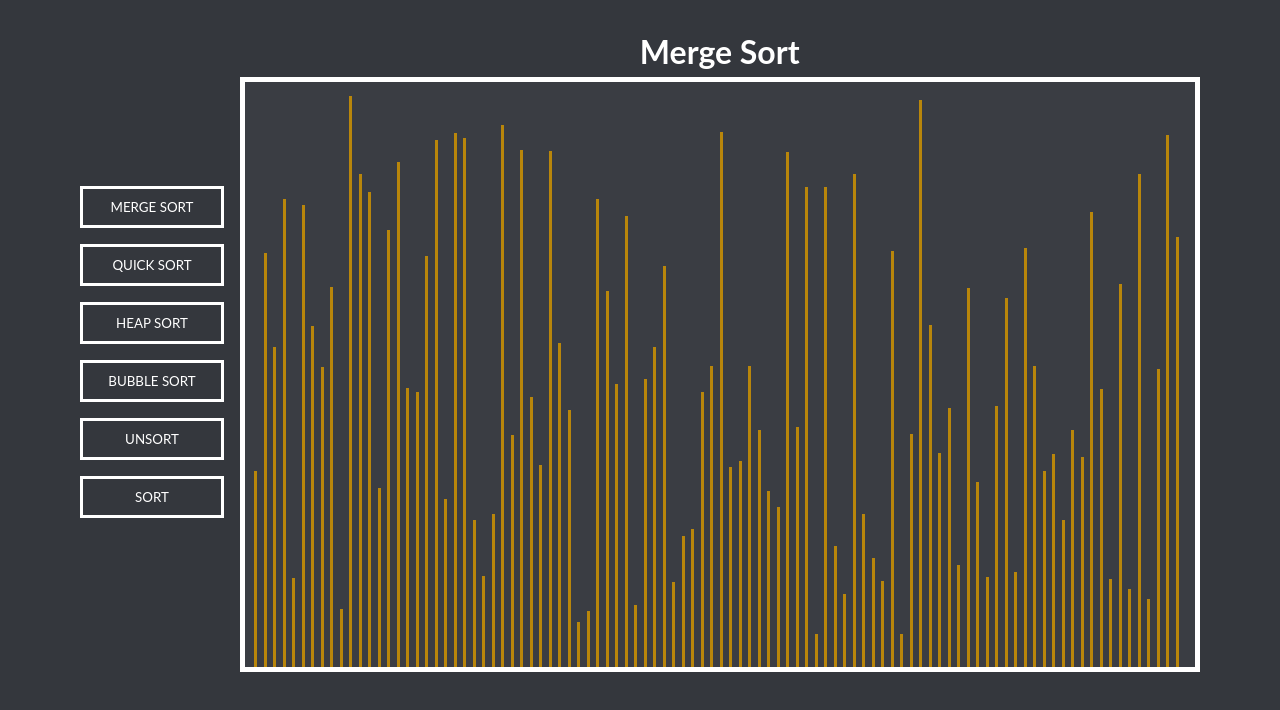
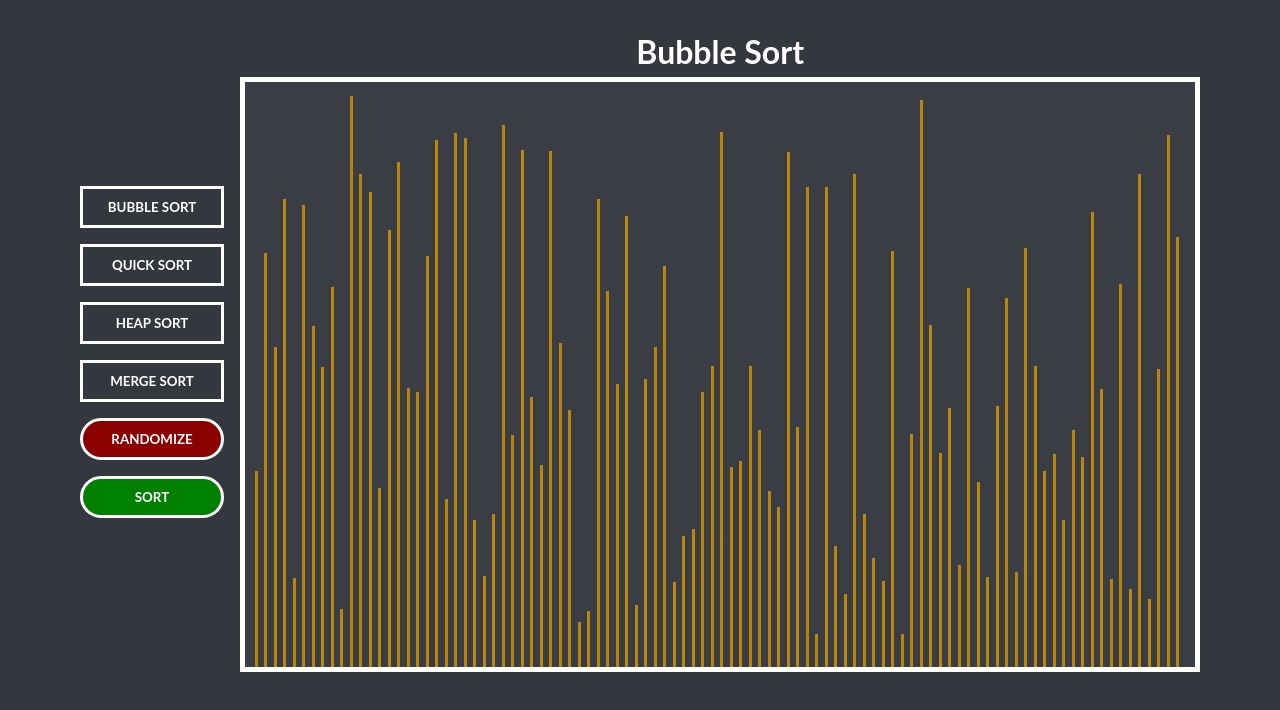
Before and after one commit to danemaison/sorting_visualizer, a React app: page / in a window 1280 px wide. Shown: the top 710 px of the page. Built offline with nearby package versions, Linux system fonts and the light colour scheme; the HTML template or start-up script is replaced by a standard one.

Commit message:
updated merge sort and added heapsort and quicksort files

```diff
--- a/package.json
+++ b/package.json
@@ -5,7 +5,7 @@
   "main": "index.js",
   "scripts": {
     "build": "webpack",
-    "watch": "webpack --watch",
+    "watch": "webpack --watch --mode development",
     "test": "echo \"Error: no test specified\" && exit 1"
   },
   "husky": {
--- a/src/algorithms/bubblesort.js
+++ b/src/algorithms/bubblesort.js
@@ -1,10 +1,9 @@
 const bubbleSort = async ([...arr]) => {
   let swapped;
-
   do {
     swapped = false;
     for (let i = 0; i < arr.length - 1; i++) {
-      if (arr[i].height < arr[i + 1].height) {
+      if (arr[i].height > arr[i + 1].height) {
         await swap(arr, i);
         swapped = true;
       }
@@ -23,7 +22,7 @@ const swap = (arr, index) => {
       arr[index] = arr[index + 1];
       arr[index + 1] = temp;
       resolve();
-    }, 50)
+    }, 0)
   );
 };
 
--- a/src/algorithms/mergesort.js
+++ b/src/algorithms/mergesort.js
@@ -0,0 +1,27 @@
+const mergeSort = ([...arr]) => {
+  if (arr.length <= 1) return arr;
+  const middle = Math.floor(arr.length / 2);
+  const left = arr.slice(0, middle);
+  const right = arr.slice(middle);
+  return merge(mergeSort(left), mergeSort(right));
+};
+
+const merge = (left, right) => {
+  let result = []; let leftIndex = 0; let rightIndex = 0;
+  while (leftIndex < left.length && rightIndex < right.length) {
+    if (left[leftIndex].height < right[rightIndex].height) {
+      result.push(left[leftIndex]);
+      leftIndex++;
+    } else {
+      result.push(right[rightIndex]);
+      rightIndex++;
+    }
+  }
+
+  return result
+    .concat(left.slice(leftIndex))
+    .concat(right.slice(rightIndex));
+
+};
+
+export { mergeSort };
--- a/src/app.jsx
+++ b/src/app.jsx
@@ -1,12 +1,16 @@
 import React from 'react';
 import GlobalStyle from './style/globalstyle';
 import Client from './components/client';
+import { ThemeProvider } from 'styled-components';
+import { theme } from './style/theme';
 
 const App = () => {
   return (
     <>
-      <GlobalStyle/>
-      <Client />
+      <ThemeProvider theme={theme}>
+        <GlobalStyle />
+        <Client />
+      </ThemeProvider>
     </>
   );
 };
--- a/src/components/algorithms.jsx
+++ b/src/components/algorithms.jsx
@@ -2,15 +2,17 @@ import React from 'react';
 import styled from 'styled-components';
 
 const Button = styled.button`
-  margin:8px 0;
+  margin: 8px 0;
   border: 3px solid white;
   background: transparent;
-  border-radius:0;
-  text-transform:uppercase;
-  padding:10px 25px;
+  border-radius: 0;
+  text-transform: uppercase;
+  font-weight: bold;
+  padding: 10px 25px;
+  cursor:pointer;
 `;
 
-const algorithms = ['Merge Sort', 'Quick Sort', 'Heap Sort', 'Bubble Sort'];
+const algorithms = ['Bubble Sort', 'Quick Sort', 'Heap Sort', 'Merge Sort'];
 
 const AlgorithmList = ({ setAlgorithm }) => {
   return (
--- a/src/components/client.jsx
+++ b/src/components/client.jsx
@@ -3,56 +3,70 @@ import styled from 'styled-components';
 import Algorithms from './algorithms';
 import Visualizer from './visualizer';
 import { bubbleSort } from '../algorithms/bubblesort';
+import { mergeSort } from '../algorithms/mergesort';
 
 const Container = styled.main`
-width:100%;
-padding: 32px 16px;
-display:flex;
-flex-direction:column;
-align-items:center;
+  width: 100%;
+  padding: 32px 16px;
+  display: flex;
+  flex-direction: column;
+  align-items: center;
 `;
 const Row = styled.div`
-  width:100%;
+  /* width: 100%; */
   height: 80vh;
-  display:flex;
-  justify-content:center;
+  display: flex;
+  justify-content: center;
+  flex-direction:column-reverse;
+  @media ${({ theme }) => theme.mediaQueries.small} {
+    height: 80vh;
+    width: 100%;
+    flex-direction: row;
+  }
 `;
 const Col = styled.div`
-  height:100%;
-  display:flex;
-  flex-direction:column;
-  justify-content:center;
+  height: 100%;
+  display: flex;
+  flex-direction: column;
+  justify-content: center;
 `;
 
 const ButtonCol = styled(Col)`
-  padding-right:16px;
+  padding-right: 16px;
 `;
 const VisualizerColumn = styled(Col)`
-  align-items:center;
+  align-items: center;
 `;
 const Button = styled.button`
+  font-weight:bold;
   margin: 8px 0;
   border: 3px solid white;
-  background: transparent;
-  border-radius: 0;
+  background: green;
+  border-radius: 50px;
   text-transform: uppercase;
   padding: 10px 25px;
+  cursor:pointer;
+`;
+
+const RandomizeButton = styled(Button)`
+  background-color: darkred;
 `;
 
 const Algorithm = styled.div`
-  text-align:center;
+  text-align: center;
   font-size: 2rem;
-  font-weight:bold;
-  padding-bottom:6px;
+  font-weight: bold;
+  padding-bottom: 6px;
 `;
 
 const Client = () => {
-  const [algorithm, setAlgorithm] = useState('Merge Sort');
+  const [algorithm, setAlgorithm] = useState('Bubble Sort');
   const [itemsToSort, setItemsToSort] = useState([]);
 
   const sort = () => {
+    // const arr = mergeSort(itemsToSort);
+    // console.log(arr);
     bubbleSort(itemsToSort);
-
   };
   const randomizeData = useCallback(() => {
     const items = [];
@@ -73,7 +87,7 @@ const Client = () => {
       <Row>
         <ButtonCol>
           <Algorithms setAlgorithm={setAlgorithm} />
-          <Button onClick={randomizeData}>Unsort</Button>
+          <RandomizeButton onClick={randomizeData}>Randomize</RandomizeButton>
           <Button onClick={sort}>Sort</Button>
         </ButtonCol>
         <VisualizerColumn>
```
Also changed, not shown: src/algorithms/heapsort.js (added), src/algorithms/quicksort.js (added).
